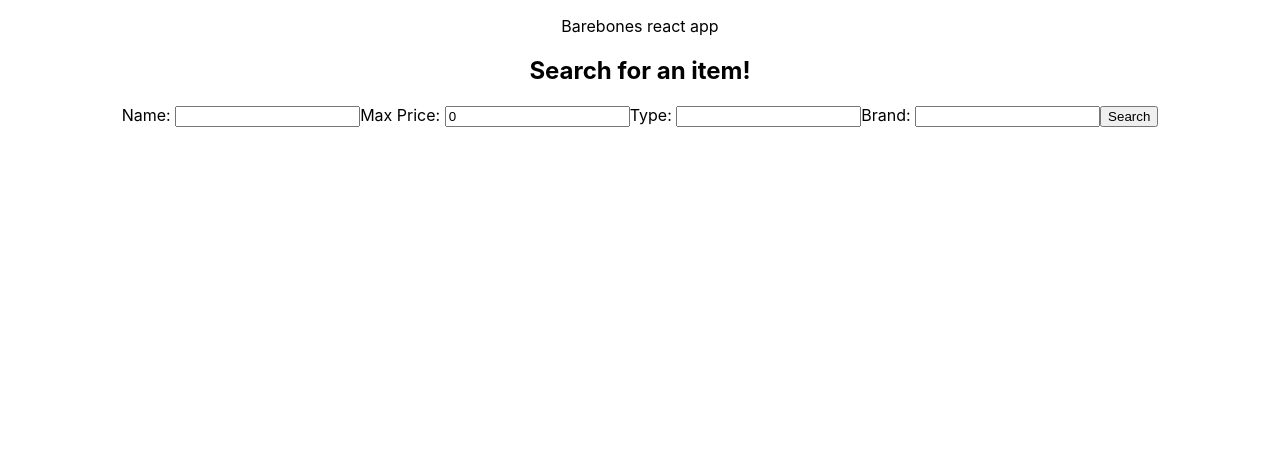
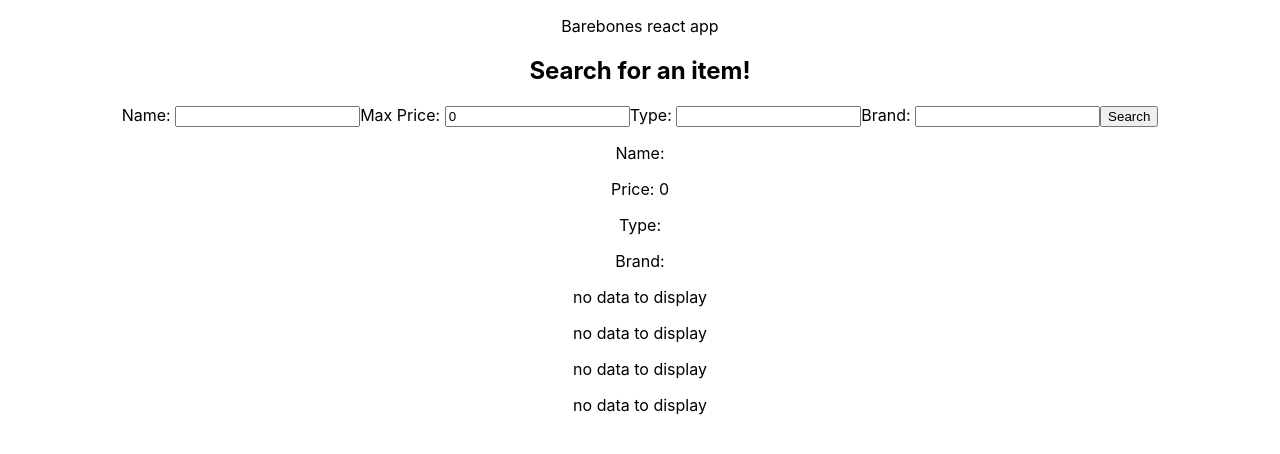
Before and after one commit to BrysonWilks/inventory, a React (Create React App) app: page / in a window 1280 px wide. Shown: the top 454 px of the page. Built offline with nearby package versions, Linux system fonts and the light colour scheme.

Commit message:
updating with callback functionality

```diff
--- a/src/App.js
+++ b/src/App.js
@@ -6,10 +6,19 @@ import SearchBar from './SearchBar';
 
 /* Passing in props */
 function App() {
+  const [data, setData] = useState({});
+
+  const updateData = (searchParams) => { //searchParams is generated by the values passed into the call back function (in SearchBar)
+    setData(searchParams); // Because you want to update the state you need to get the values first
+  }
   return (
     <div className="App">
       <p> Barebones react app </p>
-      <SearchBar />
+      <SearchBar callback = {updateData}/>
+        <p>{"name" in data ? data["name"] : "no data to display"}</p>
+        <p>{"price" in data ? data["price"] : "no data to display"}</p>
+        <p>{"type" in data ? data["type"] : "no data to display"}</p>
+        <p>{"brand" in data ? data["brand"] : "no data to display"}</p>
     </div>
   );
 }
--- a/src/SearchBar.js
+++ b/src/SearchBar.js
@@ -7,6 +7,9 @@ function SearchBar(props){
   const [type, setType] = useState("");
   const [brand, setBrand] = useState("");
 
+  const searchButtonPressed = () =>{
+    props.callback({name: name, price: price, type: type, brand: brand})
+  }
 
   return(
     <div>
@@ -36,8 +39,11 @@ function SearchBar(props){
              value = {brand}
              onChange = {(e) => setBrand(e.target.value)}/>
 
-      <button type ="button">Search</button>
-
+      <button type = "button" onClick = {searchButtonPressed}>Search</button>
+      <p>Name: {name}</p>
+      <p>Price: {price}</p>
+      <p>Type: {type}</p>
+      <p>Brand: {brand}</p>
     </form>
     </div>
   );
```
